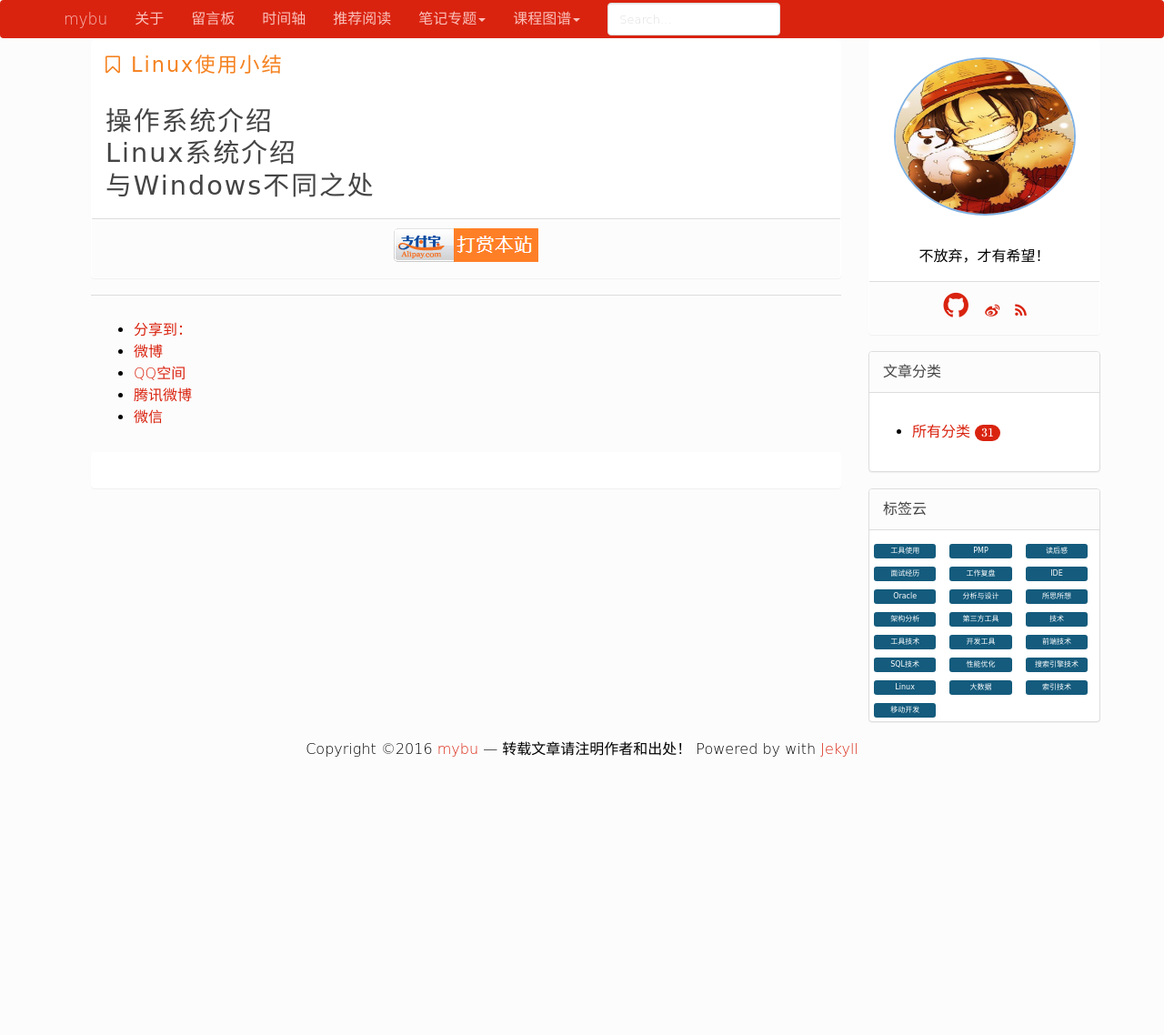
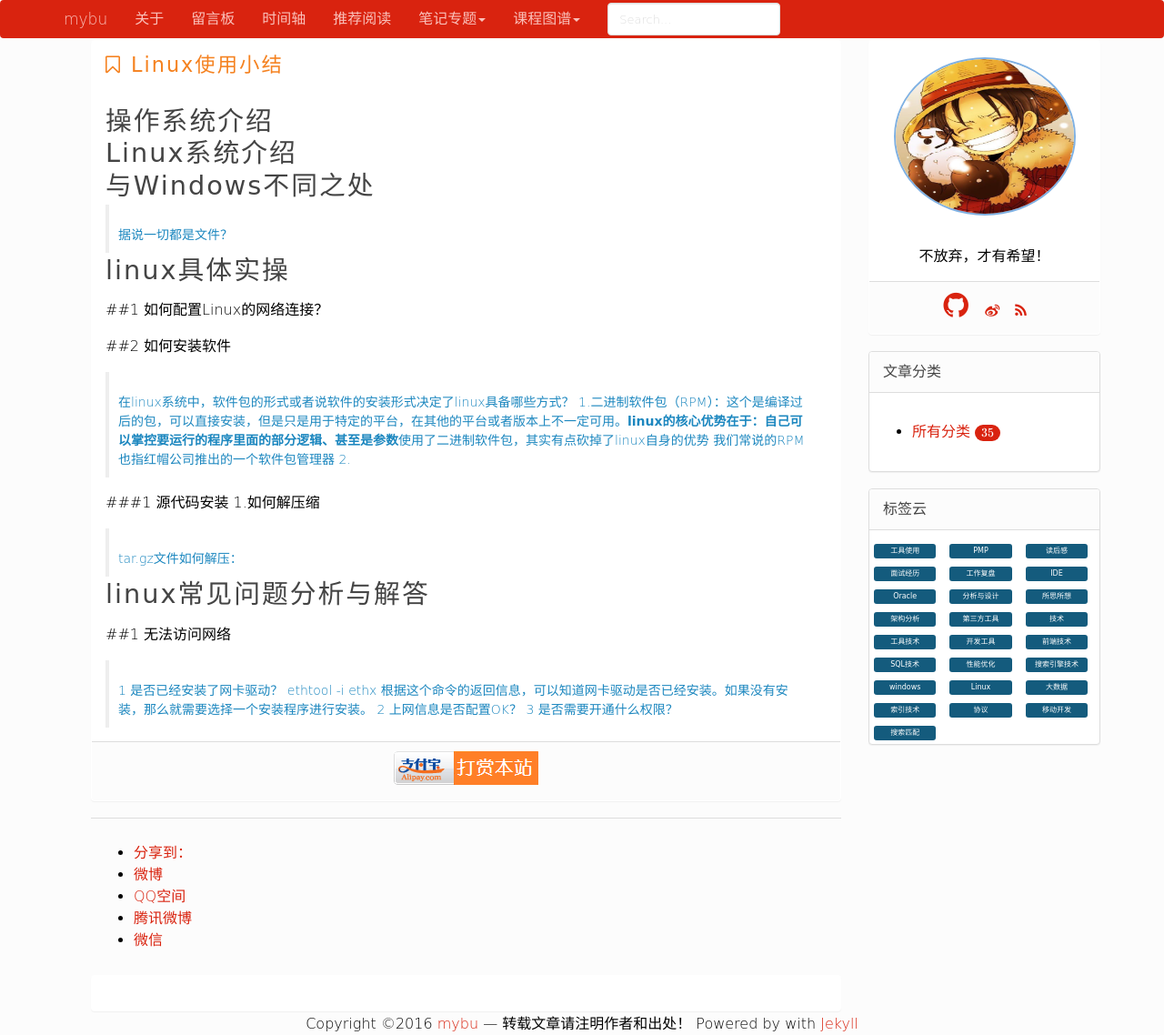
Before and after one commit to mybu/mybu.github.com, a Jekyll site: the page built from _posts/tooltech/2016-11-04-Linux使用小结.md, in a window 1280 px wide. Shown: the whole page at 91% size. Built offline with Jekyll 4.4.1, drawn with Linux system fonts in a browser that asks for light colours; nearby versions of some CDN libraries; formulas are drawn with MathJax 3; comment, search, counter and statistics services are not loaded; before the commit the page ends 900 px from its top, so only the background shows below that.

Commit message:
今日积累

```diff
--- a/_posts/tooltech/2016-11-04-Linux使用小结.md
+++ b/_posts/tooltech/2016-11-04-Linux使用小结.md
@@ -10,3 +10,29 @@ tags: Linux
 # Linux系统介绍
 
 # 与Windows不同之处
+>据说一切都是文件？
+
+
+# linux具体实操
+##1 如何配置Linux的网络连接？
+
+##2 如何安装软件
+>在linux系统中，软件包的形式或者说软件的安装形式决定了linux具备哪些方式？
+1.二进制软件包（RPM）：这个是编译过后的包，可以直接安装，但是只是用于特定的平台，在其他的平台或者版本上不一定可用。**linux的核心优势在于：自己可以掌控要运行的程序里面的部分逻辑、甚至是参数**使用了二进制软件包，其实有点砍掉了linux自身的优势
+我们常说的RPM也指红帽公司推出的一个软件包管理器
+2.
+
+###1 源代码安装
+1.如何解压缩
+>tar.gz文件如何解压：
+
+
+
+
+# linux常见问题分析与解答
+##1 无法访问网络
+>1 是否已经安装了网卡驱动？
+ethtool -i ethx
+根据这个命令的返回信息，可以知道网卡驱动是否已经安装。如果没有安装，那么就需要选择一个安装程序进行安装。
+2 上网信息是否配置OK？
+3 是否需要开通什么权限？
```
Also changed, not shown: _posts/tooltech/2016-11-03-nutch使用小结.md (+12 -2 lines), _posts/tooltech/2016-11-04--Windows系统使用小结.md (added, +22 -0 lines), _posts/tooltech/2016-11-04--Windows系统网络命令.md (added, +10 -0 lines), _posts/tooltech/2016-11-04-hadoop使用小结.md (+2 -1 lines), _posts/tooltech/2016-11-04-lucene使用小结.md (+5 -1 lines), _posts/tooltech/2016-11-04-协议.md (added, +20 -0 lines), _posts/tooltech/2016-11-04-正则表达式.md (added, +12 -0 lines).
